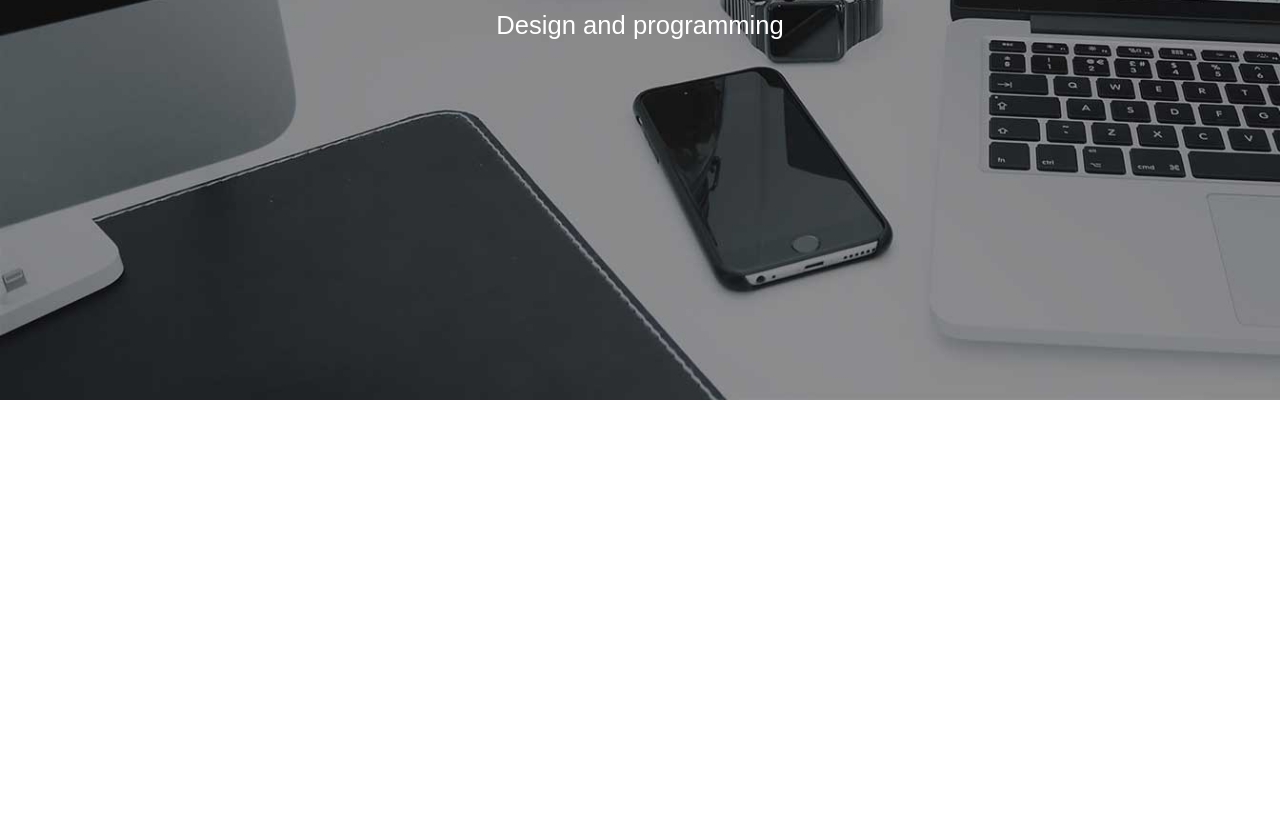
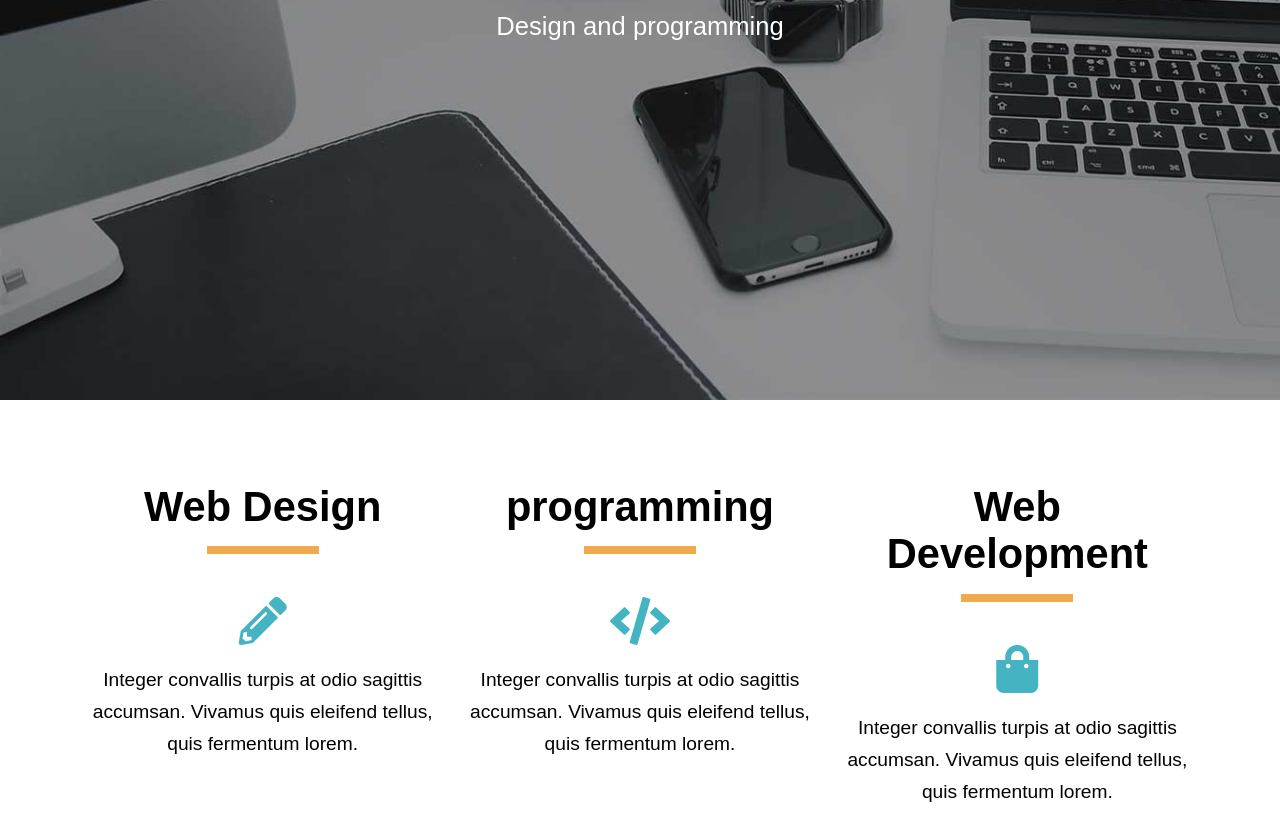
Before and after one commit to oscarcarvajal/oscar-portfolio, a plain HTML site: page index.html in a window 1280 px wide. Shown: the part 400-1227 px from the top of the page. Before the commit the page ends 800 px from the top, so only its background shows below. Drawn offline with nearby package versions, Linux system fonts and the light colour scheme.

Commit message:
Service section

```diff
--- a/css/style.css
+++ b/css/style.css
@@ -30,6 +30,13 @@ font-size: 2.6rem;
 h3{
 font-size: 2.4rem;
 }
+p{
+    font-family: var(--fuentePrincipal);
+    font-size: 1.2rem;
+    line-height: 2rem;
+
+}
+/*Hero*/
 .hero{
     background-image: url(../img/fondo.jpg);
     height: 100vh;
@@ -52,3 +59,34 @@ font-size: 2.4rem;
 .subtitulo{
     font-size: 1.6rem;
 }
+
+/*Servicios */
+.servicios{
+    text-align: center;
+    margin-top: 3rem;
+}
+.servicios h2{
+    padding-bottom: .5rem;
+}
+.servicios h2::after{
+    height: .5rem;
+    width: 7rem;
+    background-color: var(--primario);
+    content: '';
+    display: block;
+    margin: 1rem auto 0 auto;
+}
+.servicios i {
+    font-size: 3rem;
+    color: var(--secundario);
+
+}
+
+@media (min-width: 768px) {
+    .servicios{
+        display: grid;
+        grid-template-columns: repeat(auto-fit,
+        minmax(200px, 1fr));
+        grid-column-gap: 2rem;
+    }
+}
--- a/index.html
+++ b/index.html
@@ -17,7 +17,29 @@
             <div class="contenido">
                 <h1 class="titulo">Front-end Developer</h1>
                 <p class="subtitulo">Design and programming</p>
+
             </div>
+        </div>
+    </div>
+
+    <div class="servicios contenedor">
+        <div class="servicio">
+            <h2>Web Design</h2>
+            <i class="fas fa-pencil-alt"></i>
+            <p>Integer convallis turpis at odio sagittis accumsan.
+            Vivamus quis eleifend tellus, quis fermentum lorem.</p>
+        </div>
+        <div class="servicio">
+            <h2>programming</h2>
+            <i class="fas fa-code"></i>
+            <p>Integer convallis turpis at odio sagittis accumsan.
+            Vivamus quis eleifend tellus, quis fermentum lorem.</p>
+        </div>
+        <div class="servicio">
+            <h2>Web Development</h2>
+            <i class="fas fa-shopping-bag"></i>
+            <p>Integer convallis turpis at odio sagittis accumsan.
+            Vivamus quis eleifend tellus, quis fermentum lorem.</p>
         </div>
     </div>
 
```
